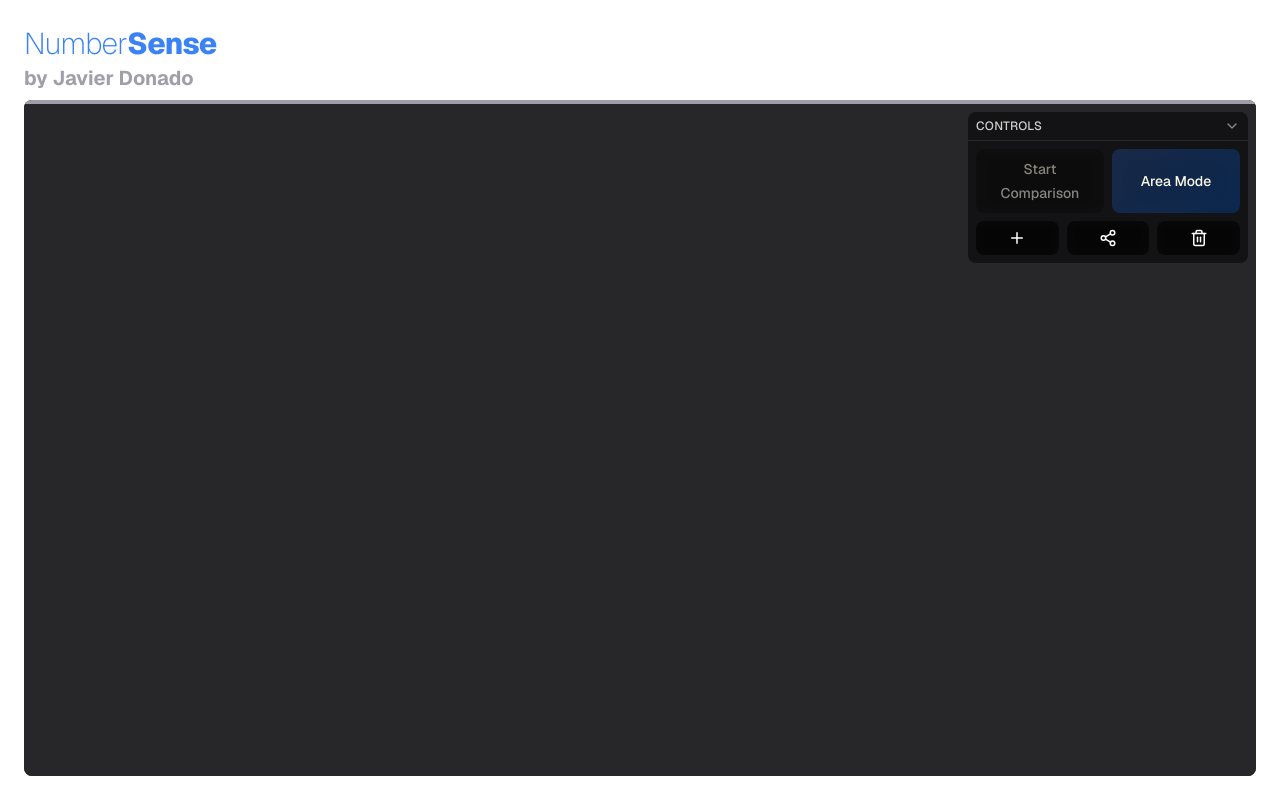
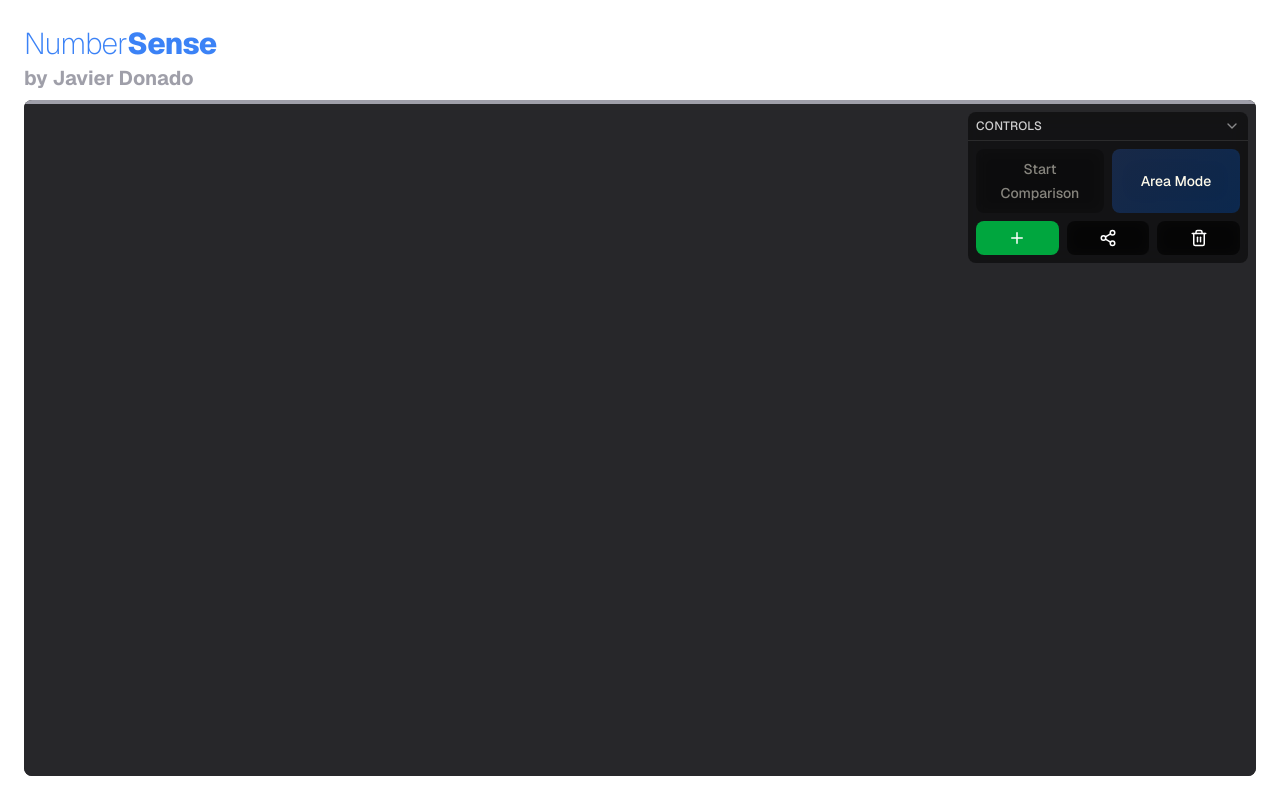
Before and after one commit to mrdonado/number-sense, a Next.js app: page / in a window 1280 px wide. Built offline with nearby package versions, Linux system fonts and the light colour scheme.

Commit message:
feat: add items is green on empty simulation

```diff
--- a/app/components/PhysicsCanvas/Controls.tsx
+++ b/app/components/PhysicsCanvas/Controls.tsx
@@ -116,7 +116,11 @@ export function Controls({
 
           {/* Add data button */}
           <button
-            className={styles.controlButtonSmall}
+            className={
+              isModeClickable
+                ? styles.controlButtonSmall
+                : styles.controlButtonSmallGreen
+            }
             onClick={(e) => {
               e.stopPropagation();
               onAddData?.();
--- a/app/components/PhysicsCanvas/PhysicsCanvas.module.css
+++ b/app/components/PhysicsCanvas/PhysicsCanvas.module.css
@@ -167,6 +167,12 @@
   grid-column: span 2;
 }
 
+.controlButtonSmallGreen {
+  /* same as controlButtonSmall but with green background */
+  @apply bg-green-600 px-3 py-2 backdrop-blur-sm rounded-lg cursor-pointer hover:bg-green-700 transition-colors text-center flex items-center justify-center;
+  grid-column: span 2;
+}
+
 .controlButtonDisabled {
   @apply px-3 py-2 bg-black/30 backdrop-blur-sm rounded-lg text-center cursor-not-allowed opacity-50;
   grid-column: span 3;
```
